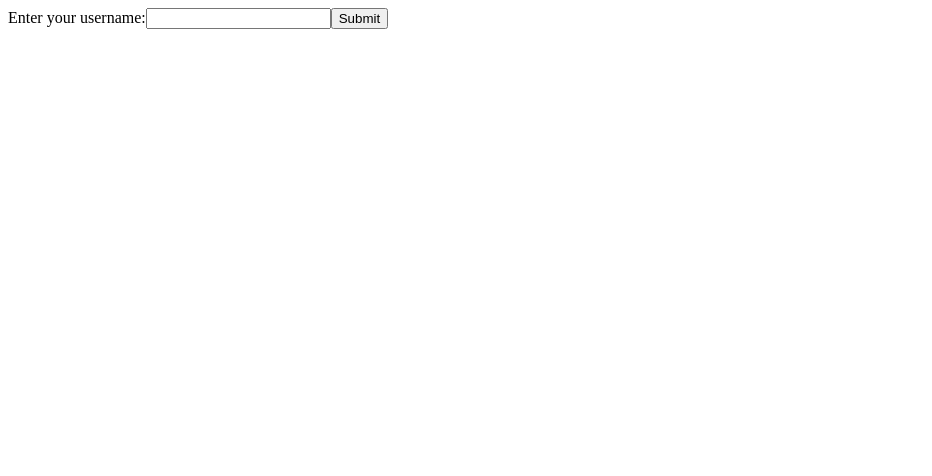
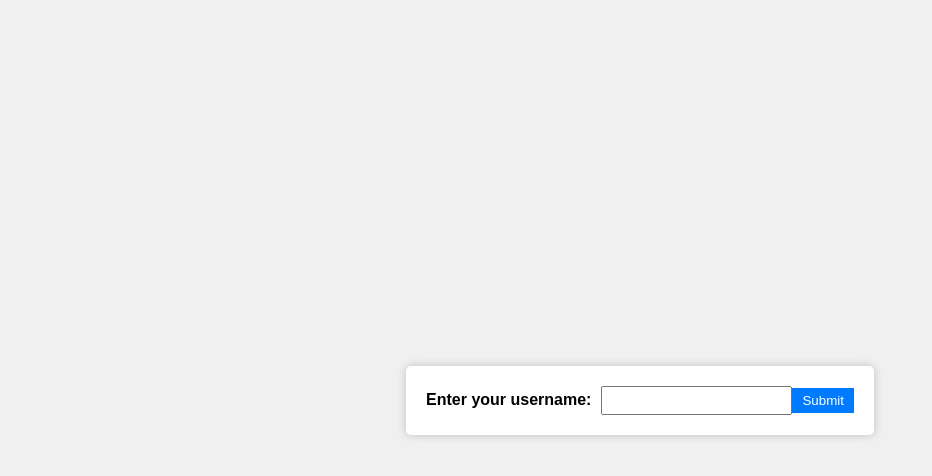
Before and after one commit to keigo-saito0602/vue-demo-app, a Vue app: page / in a window 1280 px wide. Shown: the top 476 px of the page, without its empty margins (0-932 px from the left). Built offline with nearby package versions, Linux system fonts and the light colour scheme.

Commit message:
CSSの割り当て

```diff
--- a/src/App.vue
+++ b/src/App.vue
@@ -26,3 +26,25 @@ export default {
   },
 };
 </script>
+
+<style>
+/* Global style */
+body {
+  font-family: Arial, sans-serif;
+  background-color: #f0f0f0;
+  margin: 0;
+  padding: 0;
+  display: flex;
+  justify-content: center;
+  align-items: center;
+  height: 100vh;
+}
+
+#app {
+  text-align: center;
+  background-color: #ffffff;
+  padding: 20px;
+  border-radius: 5px;
+  box-shadow: 0px 0px 10px rgba(0, 0, 0, 0.2);
+}
+</style>
--- a/src/components/UserNameInput.vue
+++ b/src/components/UserNameInput.vue
@@ -18,5 +18,29 @@ export default {
       this.$emit('username-submitted', this.inputUsername);
     },
   },
-};
+}
 </script>
+
+<style scoped>
+/* Scoped style that only applies to this component */
+label {
+  font-weight: bold;
+  margin-right: 10px;
+}
+
+input {
+  padding: 5px;
+}
+
+button {
+  background-color: #007BFF;
+  color: white;
+  padding: 5px 10px;
+  border: none;
+  cursor: pointer;
+}
+
+button:hover {
+  background-color: #0056b3;
+}
+</style>
--- a/src/components/UsernameDisplay.vue
+++ b/src/components/UsernameDisplay.vue
@@ -1,6 +1,6 @@
 <template>
   <div>
-    <p v-if="username">Hello, {{ username }}!</p>
+    <p v-if="username" class="greeting">Hello, {{ username }}!</p>
   </div>
 </template>
 
@@ -9,5 +9,15 @@ export default {
   props: {
     username: String,
   },
-};
+}
 </script>
+
+<style scoped>
+/* Scoped style that only applies to this component */
+.greeting {
+  font-size: 20px;
+  font-weight: bold;
+  color: #007BFF;
+  margin-top: 20px;
+}
+</style>
```
